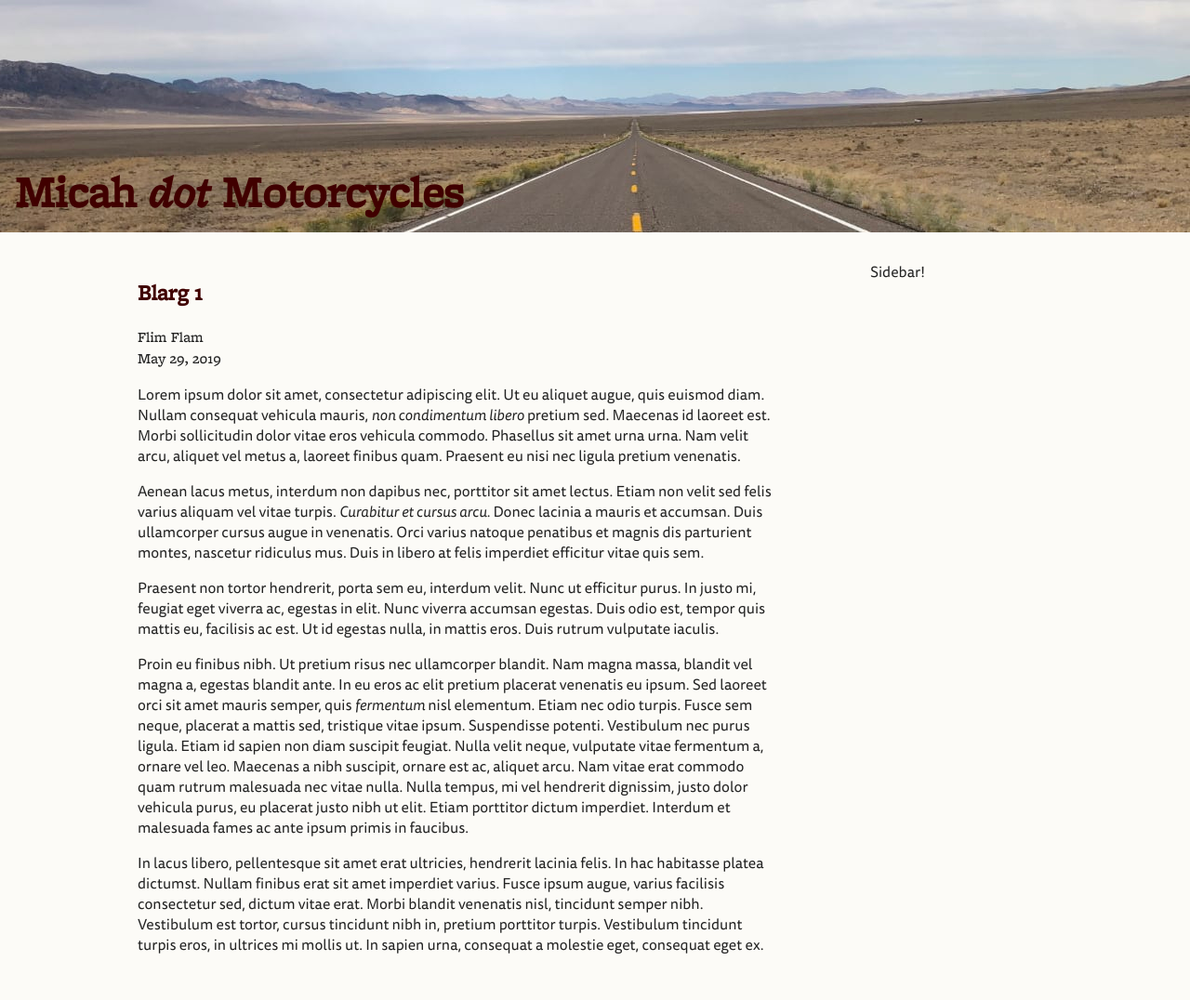
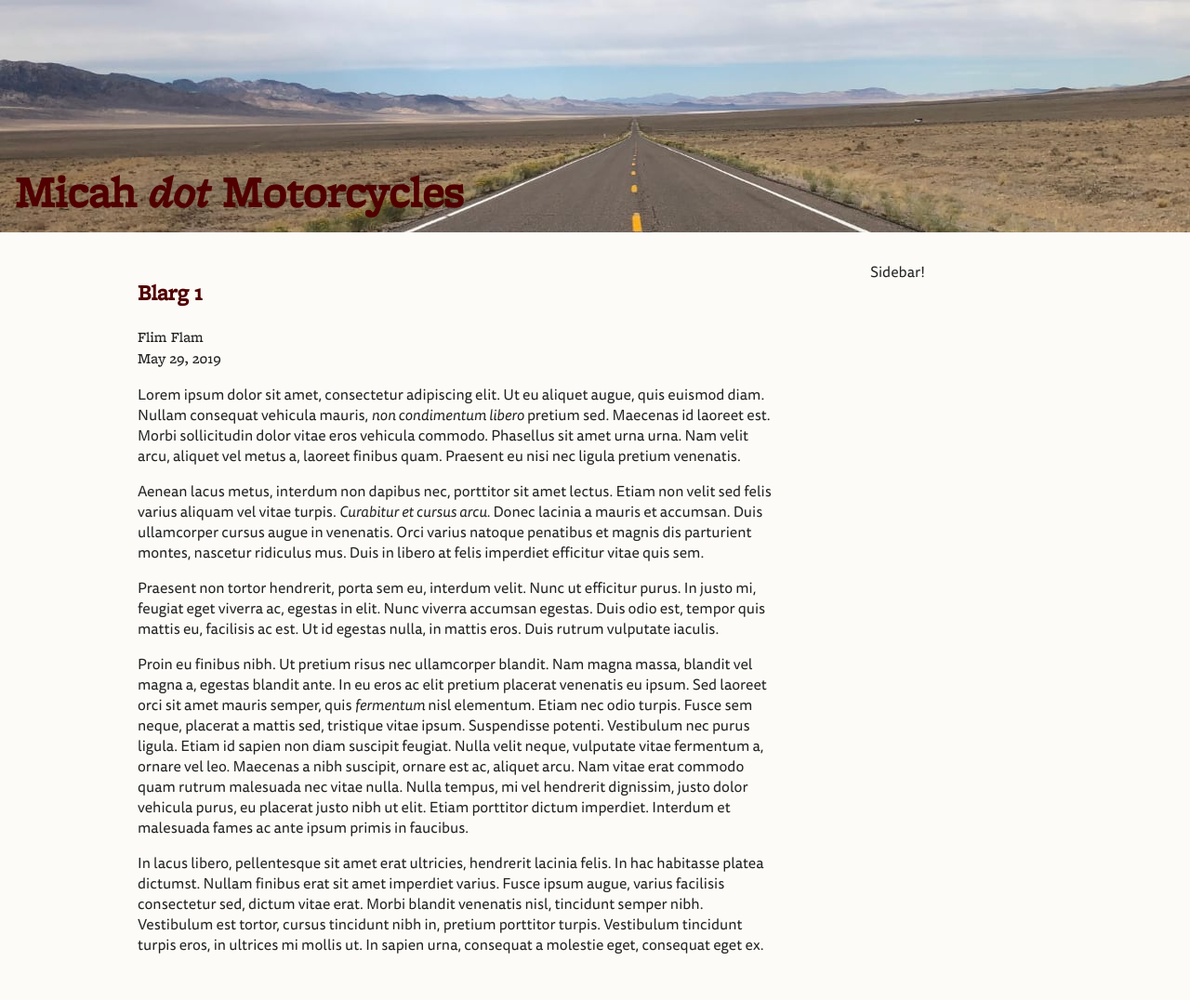
Before and after one commit to micahbf/micahmoto, a Jekyll site: the page built from _posts/2019-05-29-blarg-9.md, in a window 1280 px wide. Shown: the whole page at 93% size. Built offline with Jekyll 4.4.1, drawn with Linux system fonts in a browser that asks for light colours.

Commit message:
Enlighten header

```diff
--- a/_sass/main.scss
+++ b/_sass/main.scss
@@ -4,7 +4,7 @@
 
 $bg-color: #fcfbf7;
 $text-main-color: #232323;
-$text-heading-color: #400000;
+$text-heading-color: #500000;
 $link-color: #00008b;
 
 $bg-color-dark: #232323;
```
